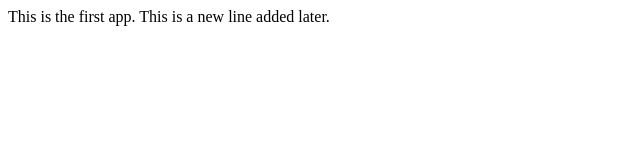
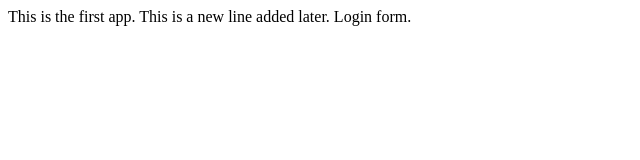
Before and after one commit to TheWanderingMushroom/myfirstapplication, a plain HTML site: page index.html in a window 1280 px wide. Shown: the full height of the page, 0-640 px from the left. Drawn offline with Linux system fonts and the light colour scheme.

Commit message:
login form

```diff
--- a/index.html
+++ b/index.html
@@ -7,5 +7,6 @@
 
     <body>
         This is the first app. This is a new line added later.
+        Login form.
     </body>
 </html>
```
Also changed, not shown: login.html (added, +1 -0 lines).
